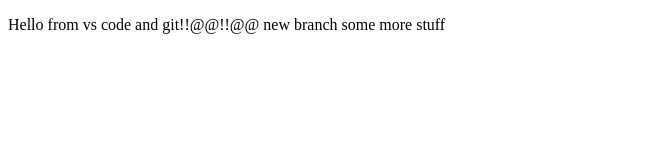
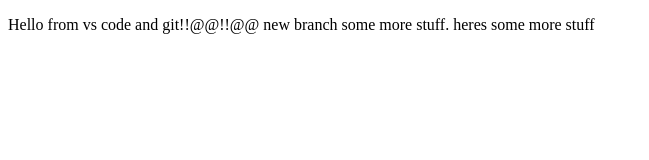
Before and after one commit to david9313951003-cpu/vscode-git, a plain HTML site: page index.html in a window 1280 px wide. Shown: the whole page, without its empty margins (0-649 px from the left). Drawn offline with Linux system fonts and the light colour scheme.

Commit message:
git testing

```diff
--- a/index.html
+++ b/index.html
@@ -8,7 +8,7 @@
 <body>
     <p>Hello from vs code and git!!@@!!@@ new branch
 
-        some more stuff
+        some more stuff. heres some more stuff
     </p>
 </body>
 </html>
```
